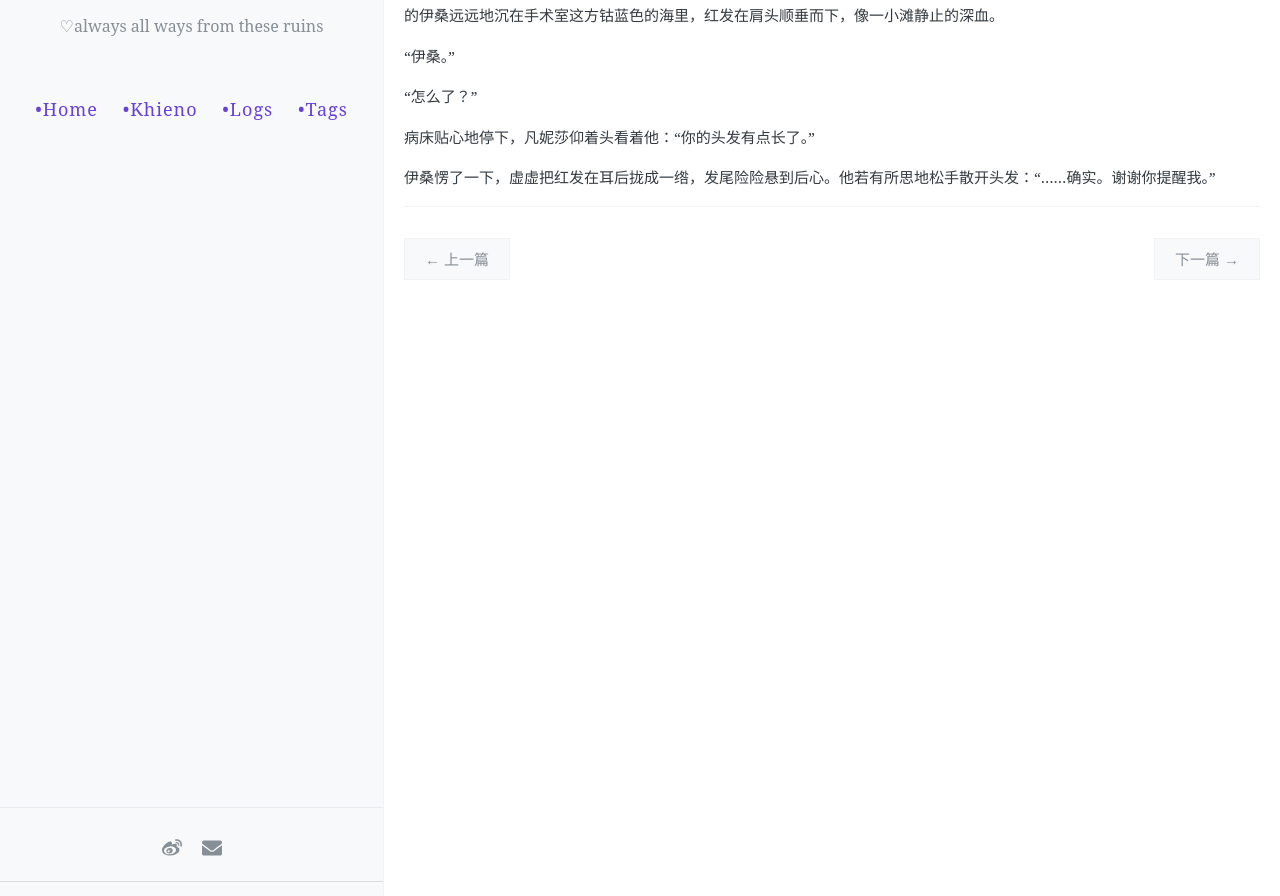
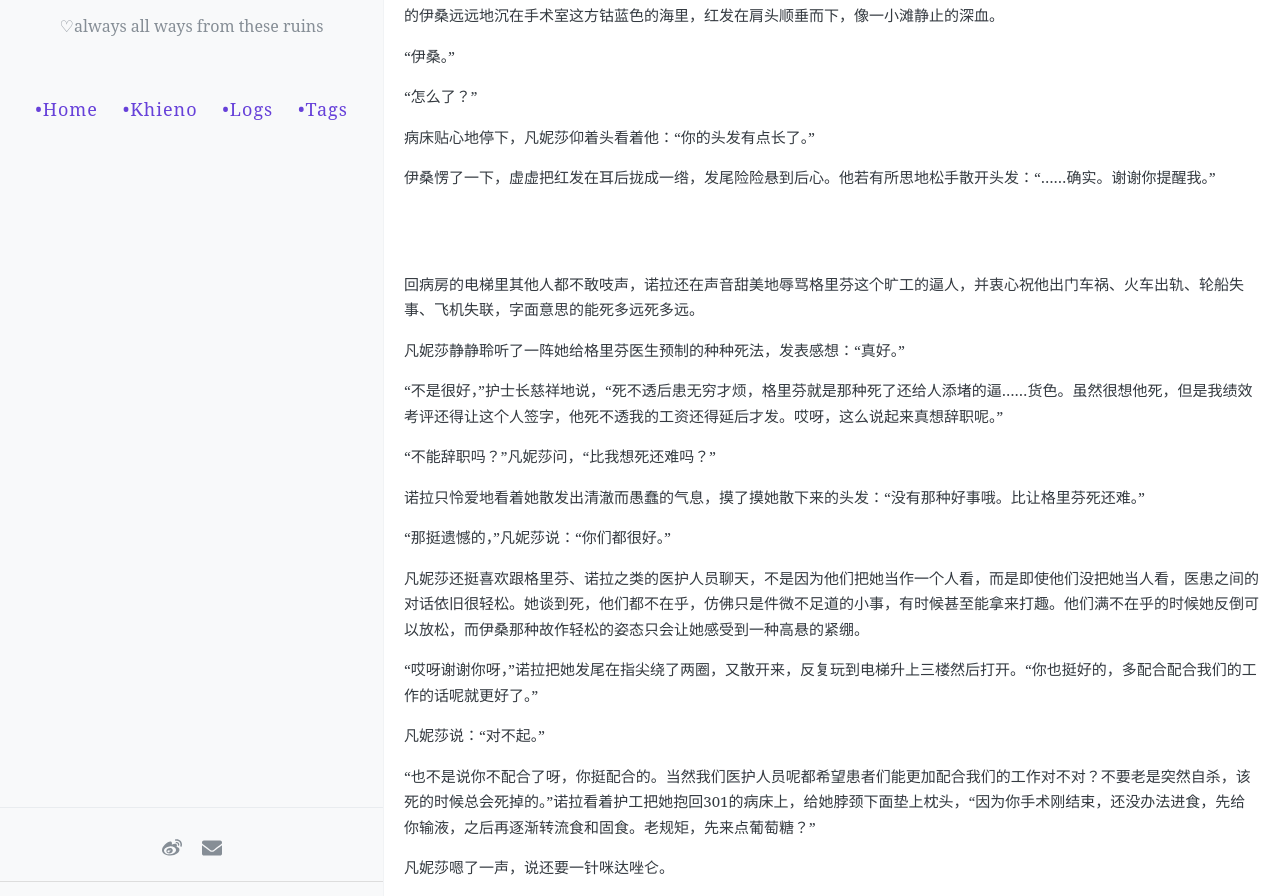
Before and after one commit to khieno/maybealiar, a Jekyll site: the page built from _posts/2025-03-11-lsfj.md, in a window 1280 px wide and 1400 px high, scrolled down 1276 px. Shown: the part 350-1246 px from the top of the window. Built offline with Jekyll 4.4.1, drawn with Linux system fonts in a browser that asks for light colours; comment, search, counter and statistics services are not loaded; before the commit the page ends 1946 px from its top, so only the background shows below that; some of the changed text lies outside the part shown.

Commit message:
Update 2025-03-11-lsfj.md

```diff
--- a/_posts/2025-03-11-lsfj.md
+++ b/_posts/2025-03-11-lsfj.md
@@ -75,3 +75,29 @@ toc: false
 病床贴心地停下，凡妮莎仰着头看着他：“你的头发有点长了。”
 
 伊桑愣了一下，虚虚把红发在耳后拢成一绺，发尾险险悬到后心。他若有所思地松手散开头发：“……确实。谢谢你提醒我。”
+
+<br><br>
+
+回病房的电梯里其他人都不敢吱声，诺拉还在声音甜美地辱骂格里芬这个旷工的逼人，并衷心祝他出门车祸、火车出轨、轮船失事、飞机失联，字面意思的能死多远死多远。
+
+凡妮莎静静聆听了一阵她给格里芬医生预制的种种死法，发表感想：“真好。”
+
+“不是很好，”护士长慈祥地说，“死不透后患无穷才烦，格里芬就是那种死了还给人添堵的逼……货色。虽然很想他死，但是我绩效考评还得让这个人签字，他死不透我的工资还得延后才发。哎呀，这么说起来真想辞职呢。”
+
+“不能辞职吗？”凡妮莎问，“比我想死还难吗？”
+
+诺拉只怜爱地看着她散发出清澈而愚蠢的气息，摸了摸她散下来的头发：“没有那种好事哦。比让格里芬死还难。”
+
+“那挺遗憾的，”凡妮莎说：“你们都很好。”
+
+凡妮莎还挺喜欢跟格里芬、诺拉之类的医护人员聊天，不是因为他们把她当作一个人看，而是即使他们没把她当人看，医患之间的对话依旧很轻松。她谈到死，他们都不在乎，仿佛只是件微不足道的小事，有时候甚至能拿来打趣。他们满不在乎的时候她反倒可以放松，而伊桑那种故作轻松的姿态只会让她感受到一种高悬的紧绷。
+
+“哎呀谢谢你呀，”诺拉把她发尾在指尖绕了两圈，又散开来，反复玩到电梯升上三楼然后打开。“你也挺好的，多配合配合我们的工作的话呢就更好了。”
+
+凡妮莎说：“对不起。”
+
+“也不是说你不配合了呀，你挺配合的。当然我们医护人员呢都希望患者们能更加配合我们的工作对不对？不要老是突然自杀，该死的时候总会死掉的。”诺拉看着护工把她抱回301的病床上，给她脖颈下面垫上枕头，“因为你手术刚结束，还没办法进食，先给你输液，之后再逐渐转流食和固食。老规矩，先来点葡萄糖？”
+
+凡妮莎嗯了一声，说还要一针咪达唑仑。
+
+护士长说这个时候不会给你的。凡妮莎说那给我点安眠药吧。诺拉说可以，一粒右佐就让她睡下了。
```
